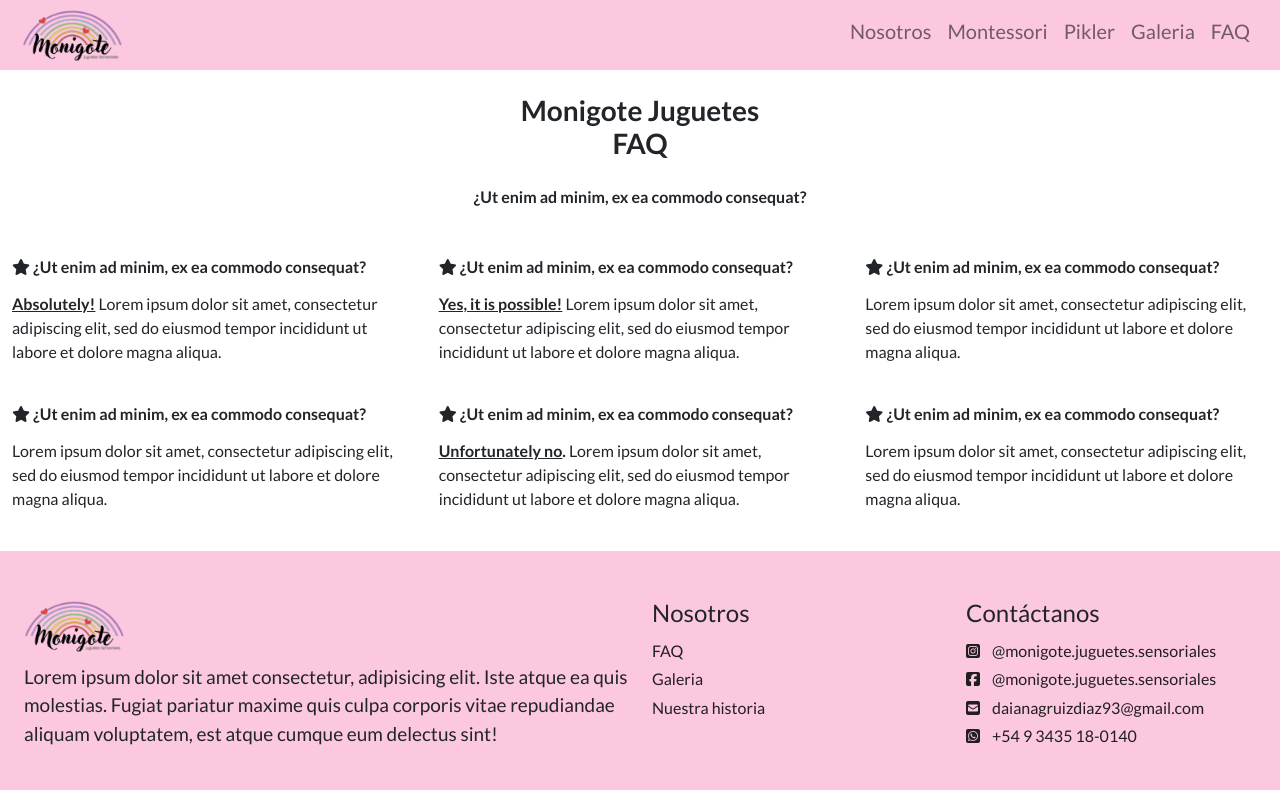
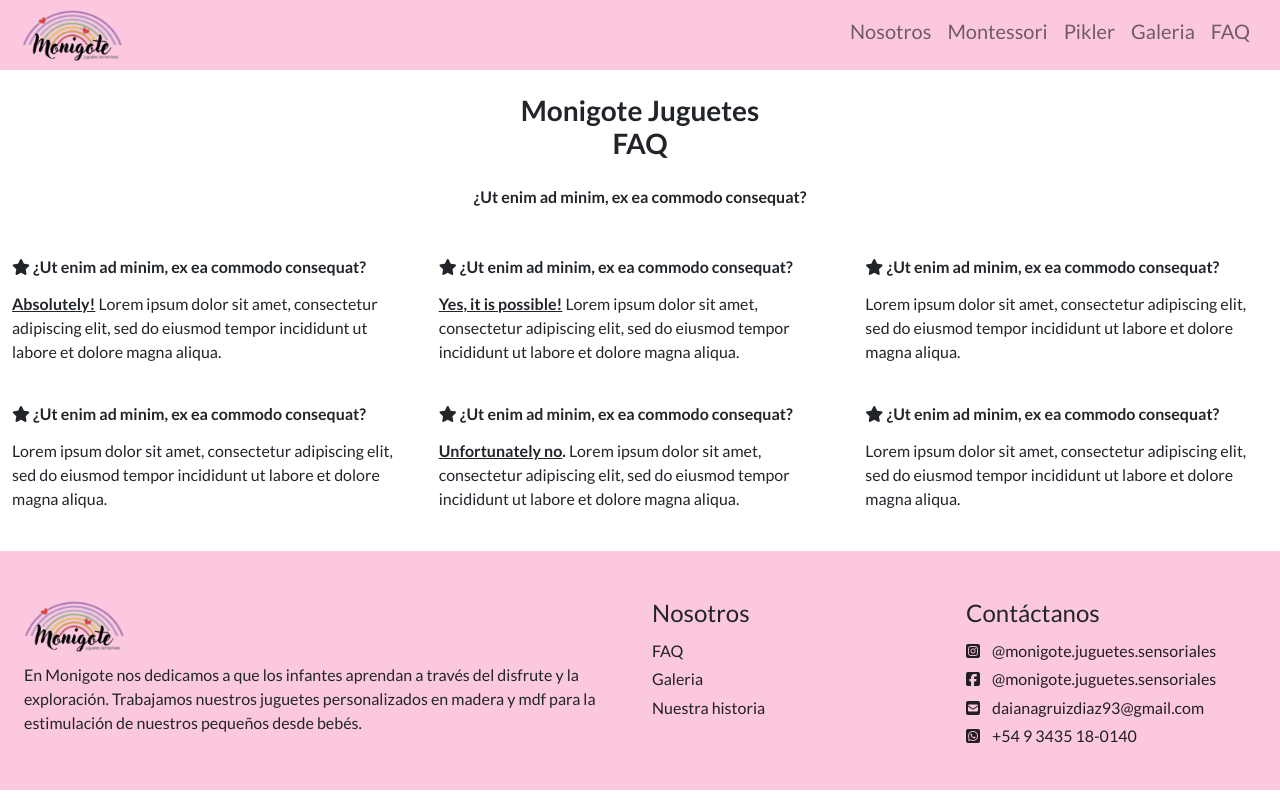
Before and after one commit to AnabellLA/monigote_juguetes, a plain HTML site: page pages/FAQ.html in a window 1280 px wide. Drawn offline with nearby package versions, Linux system fonts and the light colour scheme.

Commit message:
footer update

```diff
--- a/pages/FAQ.html
+++ b/pages/FAQ.html
@@ -75,10 +75,9 @@
             <div class="row">
                 <div class="col-lg-6 col-md-12 mb-4 mb-md-0">
                     <img src="../assests/logo.png" alt="logo" style="width: 100px; height: auto; padding-bottom: 10px;">
-                    <p>
-                        Lorem ipsum dolor sit amet consectetur, adipisicing elit. Iste atque ea quis
-                        molestias. Fugiat pariatur maxime quis culpa corporis vitae repudiandae
-                        aliquam voluptatem, est atque cumque eum delectus sint!
+                    <p style="font-size: 16px;">
+                        En Monigote nos dedicamos a que los infantes aprendan a través del disfrute y la exploración.
+                        Trabajamos nuestros juguetes personalizados en madera y mdf para la estimulación de nuestros pequeños desde bebés.
                     </p>
                 </div>
                 <div class="col-lg-3 col-md-6 mb-4 mb-md-0">
```
Also changed, not shown: index.html (+4 -0 lines), pages/galeria.html (+3 -4 lines), pages/montessori.html (+3 -4 lines), pages/nosotros.html (+3 -4 lines), pages/pikler.html (+3 -4 lines).
